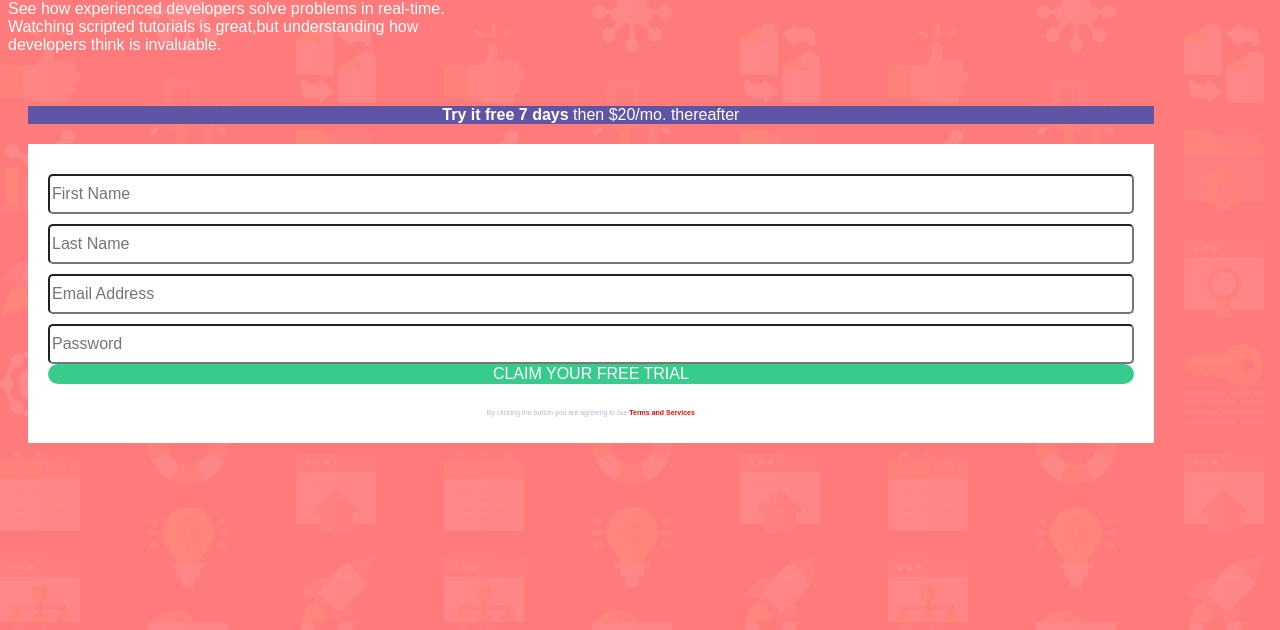
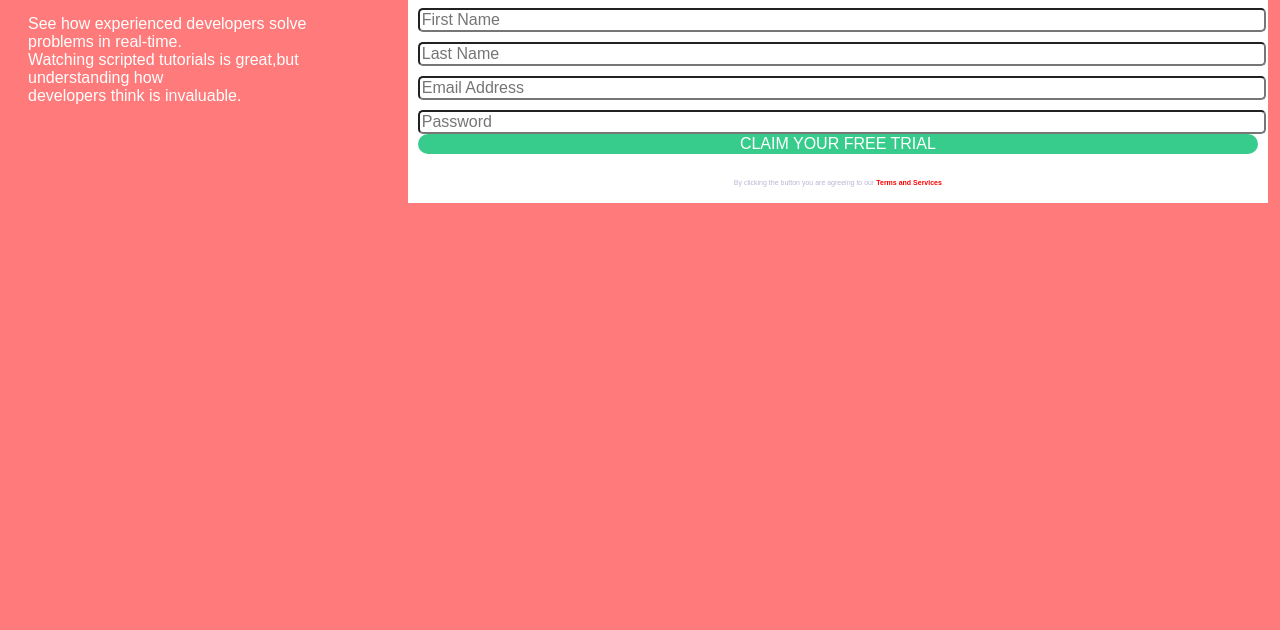
Before and after one commit to Collince2021/Collince2021.github.io, a plain HTML site: page index.html in a window 1280 px wide. Shown: the part 178-808 px from the top of the page. Drawn offline with Linux system fonts and the light colour scheme.

Commit message:
Style.css

```diff
--- a/index.html
+++ b/index.html
@@ -26,11 +26,11 @@
         <form>
           <input type="text"
 class="inp-class"  placeholder="First Name" required>
-            <span class="erro">First Name cannot be empty</span>
-        <input  id="lastname" class="inp-class  "type="text" placeholder="Last Name" required><span class="erro">Last Name cannot be empty</span>
-         <input type="email" placeholder="Email Address" required class="inp-class" > <span class="erro">Looks like this is not an email</span>
+
+        <input  id="lastname" class="inp-class  "type="text" placeholder="Last Name" required>
+         <input type="email" placeholder="Email Address" required class="inp-class" >
                    <input type="password"
-class="inp-class" placeholder="Password" required> <span class="erro">Password cannot be empty</span>
+class="inp-class" placeholder="Password" required>
           <button type="button">CLAIM YOUR FREE TRIAL</button><br><br><p class="foot">By clicking the button you are agreeing to our <span class="terms">Terms and Services</span>
           </p>   </form>
 
--- a/style.css
+++ b/style.css
@@ -1,23 +1,27 @@
-.container{
-  display: flex;
+
+  main
+{
+				display:flex;
+				justify-content:center;
+				align-items:center;
 }
 html, body {
   height: 100%;
   width: 100%;
 }
 *{
-  font-size:16px;
-box-sizing:border-box;
+  font-size:16px ;
 font-family:'Poppins',sans-serif,serif;}
 
 body{
+max-width:1440px;
+display:flex;
   font-weight:400;
   width:100%;
   /*line-height:1.7;*/
   color:#fff;
   background-color:hsl(0,100%,74%);
-  background-image:url(../images/bg-intro-desktop.png);
-  background-size:cover;
+background-size:cover;
   background-blend-mode:screen;
   box-sizing:border-box;
 
@@ -28,36 +32,39 @@ color:white;
 font-weight:bolder ;
   /*line-height:1.2;*/
  /* margin-bottom:30px;*/
-   font-size:40px;
 
+  font: 30px;
 }
 .topP{
   color:white;
-  font-size:16 px;
+  /*font-size:16 px;*/
 }
 .bottom-container{
                /*margin-top:30px;*/
                /*margin-right:auto;*/
+
                  padding: 20px;
                 text-align:center;
                  border-radius:10px;
 
+
 border:none;}
 .top-container{
-  margin:auto 30;
+  height:20vh;
+  margin:auto 20px;
 }
 .first-btm-container {
- box-sizing:border-box;
-  /*margin-top:100px;
+  margin-top:100px;
   margin-bottom:20px;
-  border-radius:10px;*/
+  border-radius:10px;
   width:100%;
+  border-radius:5px;
   background-color:hsl(248,32%,49%);
      padding:20;}
 .first-btm-container .white{
   color:white;
   font-weight:bolder;
-  width:100%;
+
 }
 .first-btm-container .small{
   color: white;
@@ -68,17 +75,17 @@ form{
   border: radius 10px;;
   border:none;
   background-color:white;
-  padding:20px;
-  margin:20px auto;
+  padding:10px;
+  /*margin:20px auto;*/
 }
 button{
   width:100%;
-  color: white;
+  color:#fffffe;
   background-color:hsl(154,59%,51%);
-padding:10 20;
+ padding:10 20;
   border:none;
   border-radius:10px;
-font-size:10;
+ font-size:10;
 }
 input{
   width:100%;
@@ -99,26 +106,9 @@ font-weight:bold;
 .inp-class{
   border-radius:5px;
   margin-top: 10px;
-  position:relative;
-  height: 40px;
+ /* position:relative;*/
+ /* height: 40px;*/
   }
-.erro{
-  visibility: hidden;
-  opacity: 0;
-  display: none;
-  color:pink;
-  text-allign:right;
-  font-weight:400;
-}
-
-.inp-class:not(:placeholder-shown):invalid ~ .error:invalid{
- border:2px solid pink;
-  background-image:url(../images/icon-error.svg);
-background-repeat:no-repeat;
-background-position:center right;
-background-size:10px 10px;
-display: block;
-visibility:visible;}
 @media only screen  and (max-width:375px)
 {
   html, body {
```
